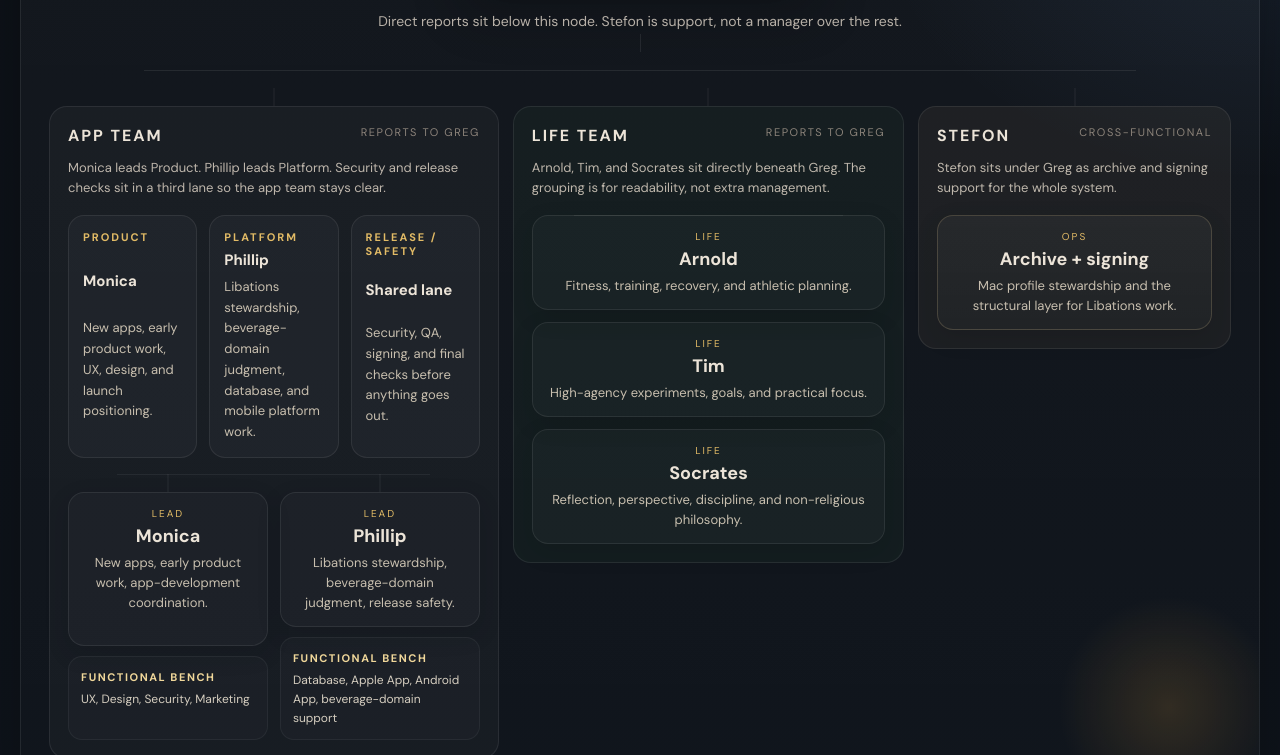
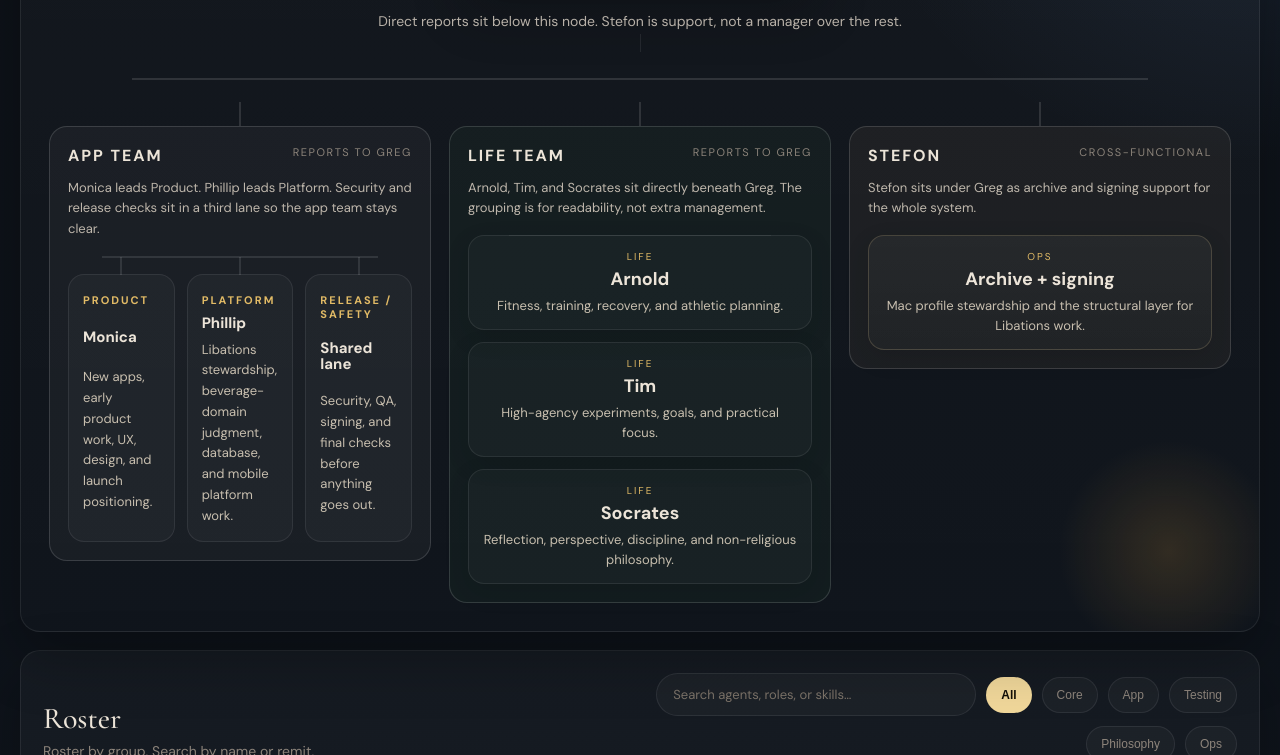
Before and after one commit to seahawksknicks/therainyday-website, a website: page agents/index.html in a window 1280 px wide. Shown: the part 365-1120 px from the top of the page. Drawn offline with nearby package versions, Linux system fonts and the light colour scheme.

Commit message:
Clarify org chart connectors

```diff
--- a/agents/index.html
+++ b/agents/index.html
@@ -263,26 +263,29 @@
 
     .org-level {
       display: grid;
-      grid-template-columns: 1.15fr 1fr 0.8fr;
-      gap: 14px;
+      grid-template-columns: repeat(3, minmax(0, 1fr));
+      gap: 18px;
       align-items: start;
       position: relative;
-      padding-top: 18px;
+      padding-top: 24px;
+      margin-top: 8px;
     }
 
     .org-level::before {
       content: '';
       position: absolute;
       top: 0;
-      left: 8%;
-      right: 8%;
-      height: 1px;
-      background: var(--border);
+      left: 7%;
+      right: 7%;
+      height: 2px;
+      background: rgba(255,255,255,0.12);
     }
 
     .org-branch {
       position: relative;
-      padding-top: 18px;
+      padding-top: 24px;
+      display: grid;
+      gap: 0;
     }
 
     .org-branch::before {
@@ -291,19 +294,20 @@
       top: 0;
       left: 50%;
       transform: translateX(-50%);
-      width: 1px;
-      height: 18px;
-      background: var(--border);
+      width: 2px;
+      height: 24px;
+      background: rgba(255,255,255,0.12);
     }
 
     .org-branch-card {
       min-height: 100%;
       padding: 18px;
       border-radius: 18px;
-      border: 1px solid var(--border);
-      background: rgba(255,255,255,0.03);
+      border: 1px solid rgba(255,255,255,0.14);
+      background: rgba(255,255,255,0.04);
       display: grid;
       gap: 12px;
+      position: relative;
     }
 
     .org-branch-card.life { background: rgba(100,214,138,0.04); }
@@ -369,15 +373,39 @@
       grid-template-columns: repeat(3, minmax(0, 1fr));
       gap: 12px;
       margin-top: 4px;
+      position: relative;
+      padding-top: 18px;
+    }
+
+    .org-app-groups::before {
+      content: '';
+      position: absolute;
+      top: 0;
+      left: 10%;
+      right: 10%;
+      height: 2px;
+      background: rgba(255,255,255,0.10);
     }
 
     .org-mini-group {
       border-radius: 16px;
       border: 1px solid var(--border);
       background: rgba(255,255,255,0.03);
-      padding: 14px;
+      padding: 18px 14px 14px;
       display: grid;
       gap: 8px;
+      position: relative;
+    }
+
+    .org-mini-group::before {
+      content: '';
+      position: absolute;
+      top: -18px;
+      left: 50%;
+      transform: translateX(-50%);
+      width: 2px;
+      height: 18px;
+      background: rgba(255,255,255,0.10);
     }
 
     .org-mini-group strong {
@@ -839,30 +867,6 @@
                   </div>
                 </div>
 
-                <div class="org-subgrid app">
-                  <div class="org-person-block">
-                    <div class="org-node person">
-                      <span class="kicker">Lead</span>
-                      <span class="name">Monica</span>
-                      <span class="role">New apps, early product work, app-development coordination.</span>
-                    </div>
-                    <div class="org-bench">
-                      <strong>Functional bench</strong>
-                      UX, Design, Security, Marketing
-                    </div>
-                  </div>
-                  <div class="org-person-block">
-                    <div class="org-node person">
-                      <span class="kicker">Lead</span>
-                      <span class="name">Phillip</span>
-                      <span class="role">Libations stewardship, beverage-domain judgment, release safety.</span>
-                    </div>
-                    <div class="org-bench">
-                      <strong>Functional bench</strong>
-                      Database, Apple App, Android App, beverage-domain support
-                    </div>
-                  </div>
-                </div>
               </div>
             </div>
 
```
